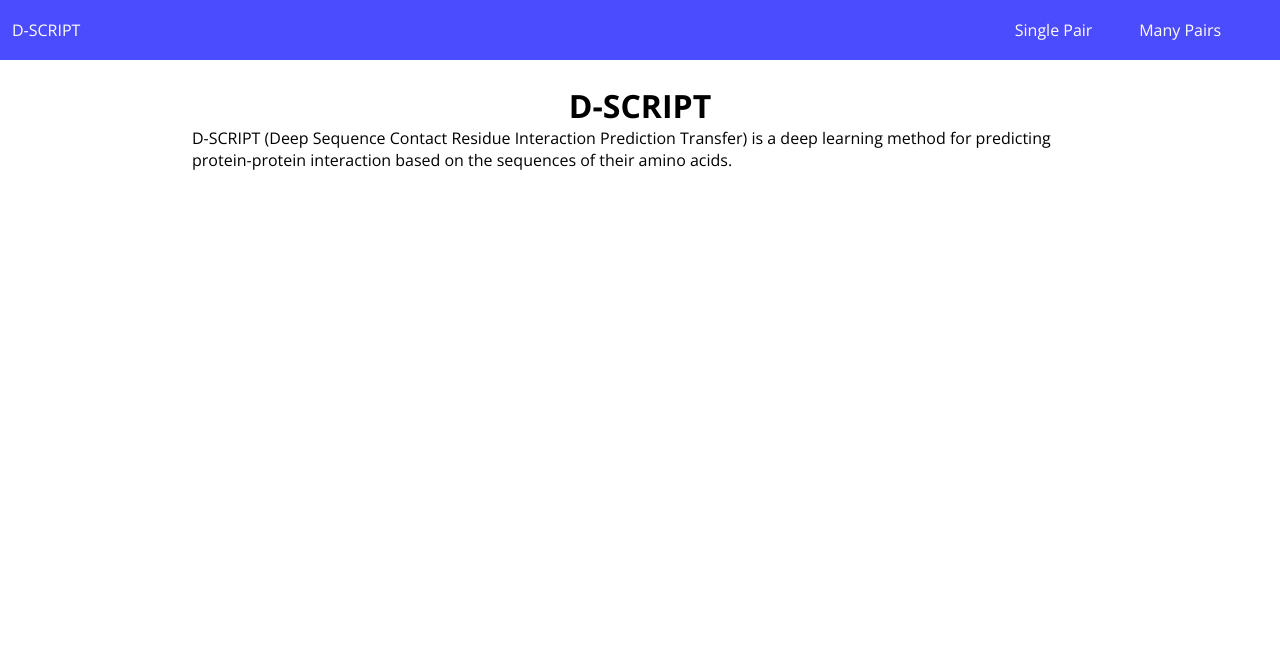
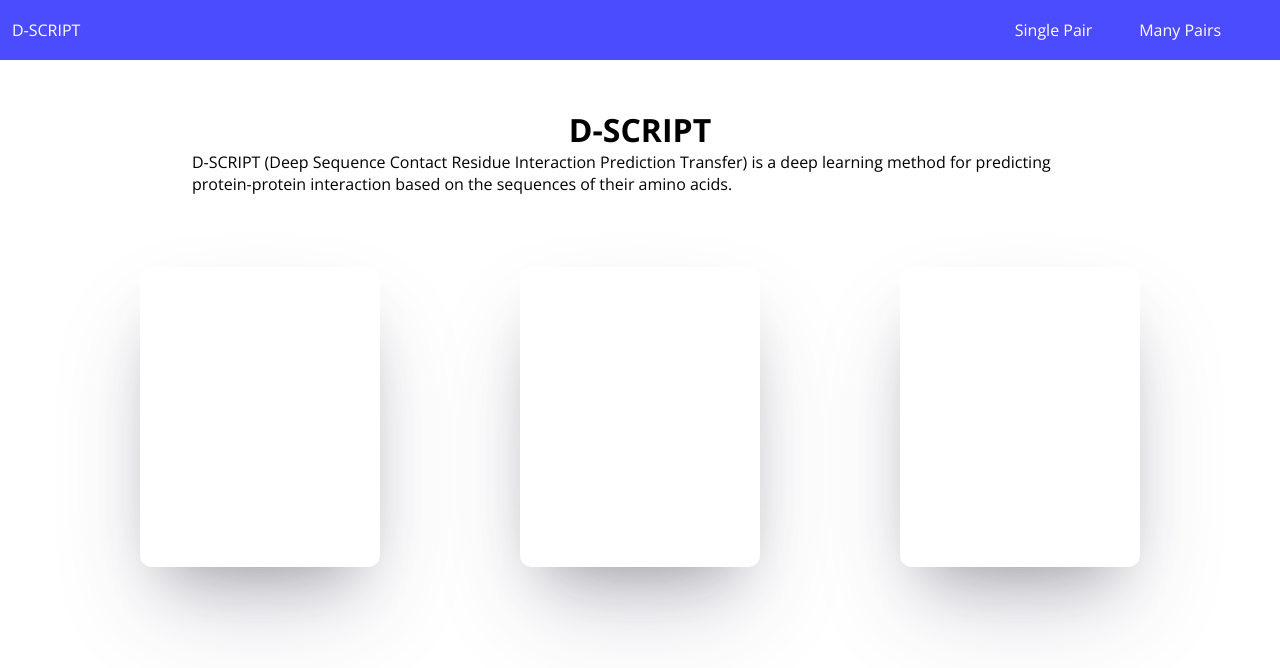
Before and after one commit to samsledje/D-SCRIPT, a React (Create React App) app in the folder web-server/frontend/: page / in a window 1280 px wide. Shown: the top 668 px of the page. Built offline with nearby package versions, Linux system fonts and the light colour scheme.

Commit message:
Added boxes for usages

```diff
--- a/web-server/frontend/src/components/pages/Home.js
+++ b/web-server/frontend/src/components/pages/Home.js
@@ -12,6 +12,17 @@ export default function Home() {
                 <h1>D-SCRIPT</h1>
                 <p>D-SCRIPT (Deep Sequence Contact Residue Interaction Prediction Transfer) is a deep learning method for predicting protein-protein interaction based on the sequences of their amino acids.</p>
             </div>
+            <div className="Home-Usages">
+                <div className="Home-Usage">
+
+                </div>
+                <div className="Home-Usage">
+
+                </div>
+                <div className="Home-Usage">
+
+                </div>
+            </div>
         </div>
     )
 }
--- a/web-server/frontend/src/components/pages/_Home.scss
+++ b/web-server/frontend/src/components/pages/_Home.scss
@@ -9,4 +9,18 @@
     display: flex;
     flex-flow: column wrap;
     align-items: center;
+    margin: 24px 0 48px 0;
 }
+
+.Home-Usages {
+    display: flex;
+    flex-flow: row wrap;
+    justify-content: space-evenly;
+
+    .Home-Usage {
+        width: 240px;
+        height: 300px;
+        border-radius: 12px;
+        box-shadow: rgba(255, 255, 255, 0.1) 0px 1px 1px 0px inset, rgba(50, 50, 93, 0.25) 0px 50px 100px -20px, rgba(0, 0, 0, 0.3) 0px 30px 60px -30px;
+    }
+}
--- a/web-server/frontend/src/styles.css
+++ b/web-server/frontend/src/styles.css
@@ -22,6 +22,28 @@
   -webkit-box-align: center;
       -ms-flex-align: center;
           align-items: center;
+  margin: 24px 0 48px 0;
+}
+
+.Home-Usages {
+  display: -webkit-box;
+  display: -ms-flexbox;
+  display: flex;
+  -webkit-box-orient: horizontal;
+  -webkit-box-direction: normal;
+      -ms-flex-flow: row wrap;
+          flex-flow: row wrap;
+  -webkit-box-pack: space-evenly;
+      -ms-flex-pack: space-evenly;
+          justify-content: space-evenly;
+}
+
+.Home-Usages .Home-Usage {
+  width: 240px;
+  height: 300px;
+  border-radius: 12px;
+  -webkit-box-shadow: rgba(255, 255, 255, 0.1) 0px 1px 1px 0px inset, rgba(50, 50, 93, 0.25) 0px 50px 100px -20px, rgba(0, 0, 0, 0.3) 0px 30px 60px -30px;
+          box-shadow: rgba(255, 255, 255, 0.1) 0px 1px 1px 0px inset, rgba(50, 50, 93, 0.25) 0px 50px 100px -20px, rgba(0, 0, 0, 0.3) 0px 30px 60px -30px;
 }
 
 .ManyPairsPredict-Container {
```
Also changed, not shown: 1 other file (tests, documents, lock files or other folders).
